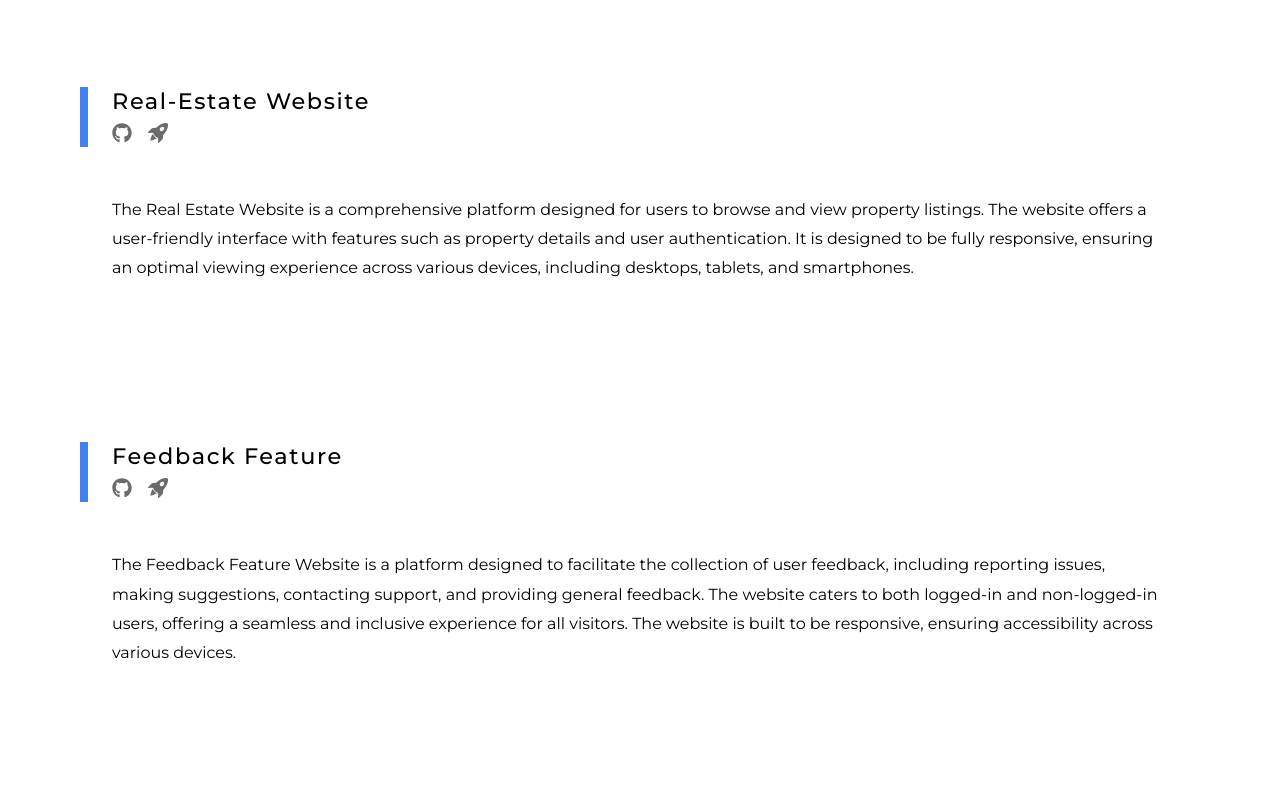
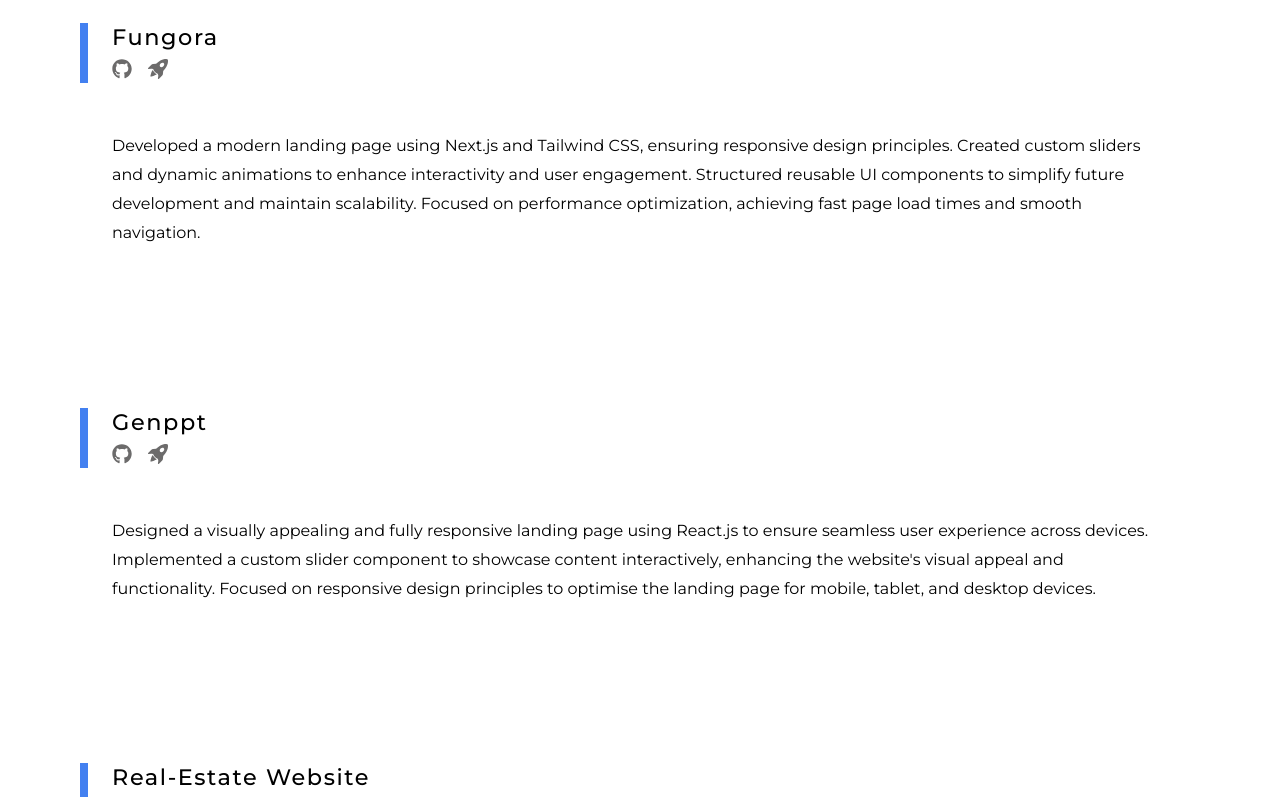
Before and after one commit to annu-1210/MY_PORTFOLIO, a React (Create React App) app: page /projects in a window 1280 px wide. Shown: the part 2260-3057 px from the top of the page. Built offline with nearby package versions, Linux system fonts and the light colour scheme.

Commit message:
projects added

```diff
--- a/src/components/Project/ProjectDetails.js
+++ b/src/components/Project/ProjectDetails.js
@@ -2,29 +2,29 @@ export const ProjectDetails = [
     {
         id: 1,
         name: "Fungora",
-        GithubLink: "",
-        VercelLink: "",
-        description: "",
+        GithubLink: "https://github.com/annu-1210/Fungora-copy",
+        VercelLink: "https://fungora-copy.vercel.app/",
+        description: "Developed a modern landing page using Next.js and Tailwind CSS, ensuring responsive design principles. Created custom sliders and dynamic animations to enhance interactivity and user engagement. Structured reusable UI components to simplify future development and maintain scalability. Focused on performance optimization, achieving fast page load times and smooth navigation.",
     },
     {
         id: 2,
-        name: "",
-        GithubLink: "",
-        VercelLink: "",
-        description: "",
+        name: "Genppt",
+        GithubLink: "https://github.com/annu-1210/Genppt-demo",
+        VercelLink: "https://genppt-demo.vercel.app/",
+        description: "Designed a visually appealing and fully responsive landing page using React.js to ensure seamless user experience across devices. Implemented a custom slider component to showcase content interactively, enhancing the website's visual appeal and functionality. Focused on responsive design principles to optimise the landing page for mobile, tablet, and desktop devices.",
     },
     {
         id: 3,
-        name: "",
-        GithubLink: "",
-        VercelLink: "",
-        description: "",
+        name: "Real-Estate Website",
+        GithubLink: "https://github.com/annu-1210/Real-Estate-Website/tree/primary",
+        VercelLink: "https://react-project-git-primary-annu-poonias-projects.vercel.app",
+        description: " The Real Estate Website is a comprehensive platform designed for users to browse and view property listings. The website offers a user-friendly interface with features such as property details and user authentication. It is designed to be fully responsive, ensuring an optimal viewing experience across various devices,including desktops, tablets, and smartphones.",
     },
     {
         id: 4,
-        name: "",
-        GithubLink: "",
-        VercelLink: "",
-        description: "",
+        name: "Feedback Feature",
+        GithubLink: "https://github.com/annu-1210/Feedback-Feature",
+        VercelLink: "/projects",
+        description: "The Feedback Feature Website is a platform designed to facilitate the collection of user feedback, including reporting issues, making suggestions, contacting support, and providing general feedback. The website caters to both logged-in and non-logged-in users, offering a seamless and inclusive experience for all visitors. The website is built to be responsive, ensuring accessibility across various devices.",
     },
 ];
--- a/src/components/Project/Projects.css
+++ b/src/components/Project/Projects.css
@@ -8,7 +8,7 @@
   align-items: center;
   width: 100%;
   margin: auto;
-  margin-top: 8rem;
+  margin-top: 4rem;
   margin-bottom: 4rem;
   font-family: "Montserrat", sans-serif;
   font-optical-sizing: auto;
--- a/src/components/Project/Projects.js
+++ b/src/components/Project/Projects.js
@@ -2,6 +2,7 @@ import React, { useEffect } from "react";
 import "./Projects.css";
 import { FaGithub } from "react-icons/fa";
 import { BsRocketTakeoffFill } from "react-icons/bs";
+import { ProjectDetails } from "./ProjectDetails";
 import AOS from "aos";
 import 'aos/dist/aos.css'
 
@@ -19,21 +20,24 @@ function Projects() {
           <span>PROJECTS</span>
         </div>
         <div className="Boxes">
-          <div className="project-box"
+          {
+            ProjectDetails.map((content) => {
+              return (
+                <div className="project-box" key={content.id}
                 >
                   <div className="box-leftSection">
                     <div className="project-name">
-                <span>Real-Estate Website</span>
+                      <span>{content.name}</span>
                       <div className="project-links">
                         <a
-                    href="https://github.com/annu-1210/Real-Estate-Website/tree/primary"
+                          href={content.GithubLink}
                           target="_blank"
                           rel="noreferrer"
                         >
                           <FaGithub size={20} />
                         </a>
                         <a
-                    href="https://react-project-git-primary-annu-poonias-projects.vercel.app"
+                          href={content.VercelLink}
                           target="_blank"
                           rel="noreferrer"
                         >
@@ -42,44 +46,15 @@ function Projects() {
                       </div>
                     </div>
                     <div className="project-description">
-                The Real Estate Website is a comprehensive platform designed for
-                users to browse and view property listings. The website offers a
-                user-friendly interface with features such as property details
-                and user authentication. It is designed to be fully responsive,
-                ensuring an optimal viewing experience across various devices,
-                including desktops, tablets, and smartphones.
+                      {content.description}
                     </div>
                   </div>
                 </div>
-          <div className="project-box"
-          >
-            <div className="box-leftSection">
-              <div className="project-name">
-                <span>Feedback Feature</span>
-                <div className="project-links">
-                  <a
-                    href="https://github.com/annu-1210/Feedback-Feature"
-                    target="_blank"
-                    rel="noreferrer"
-                  >
-                    <FaGithub size={20} />
-                  </a>
-                  <a href="/projects">
-                    <BsRocketTakeoffFill size={20} />
-                  </a>
-                </div>
-              </div>
-              <div className="project-description">
-                The Feedback Feature Website is a platform designed to
-                facilitate the collection of user feedback, including reporting
-                issues, making suggestions, contacting support, and providing
-                general feedback. The website caters to both logged-in and
-                non-logged-in users, offering a seamless and inclusive
-                experience for all visitors. The website is built to be
-                responsive, ensuring accessibility across various devices.
-              </div>
-            </div>
-          </div>
+              )
+            })
+          }
+
+
         </div>
       </div>
     </section>
```
Lines whose indentation alone changed are shown as unchanged.
